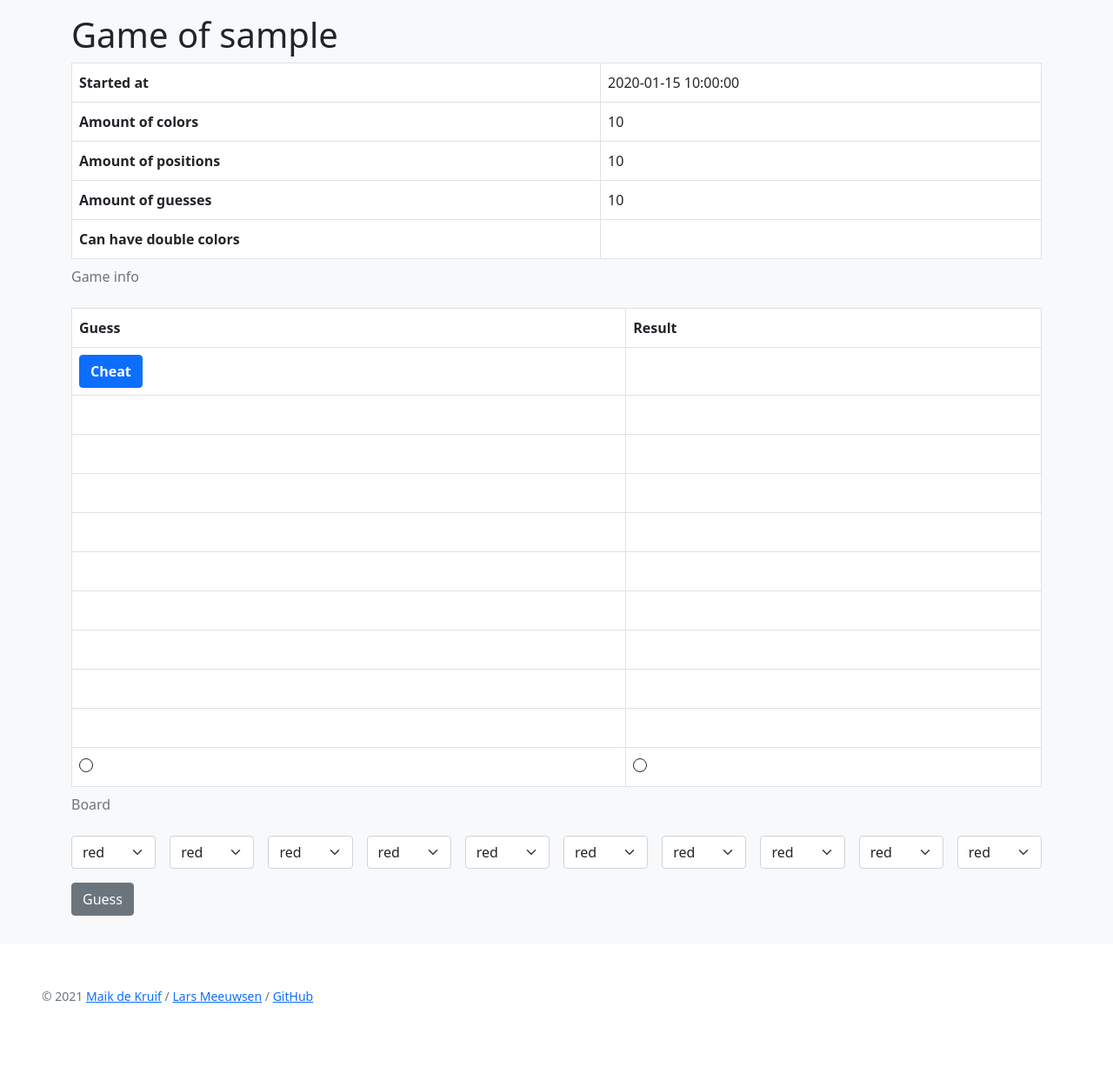
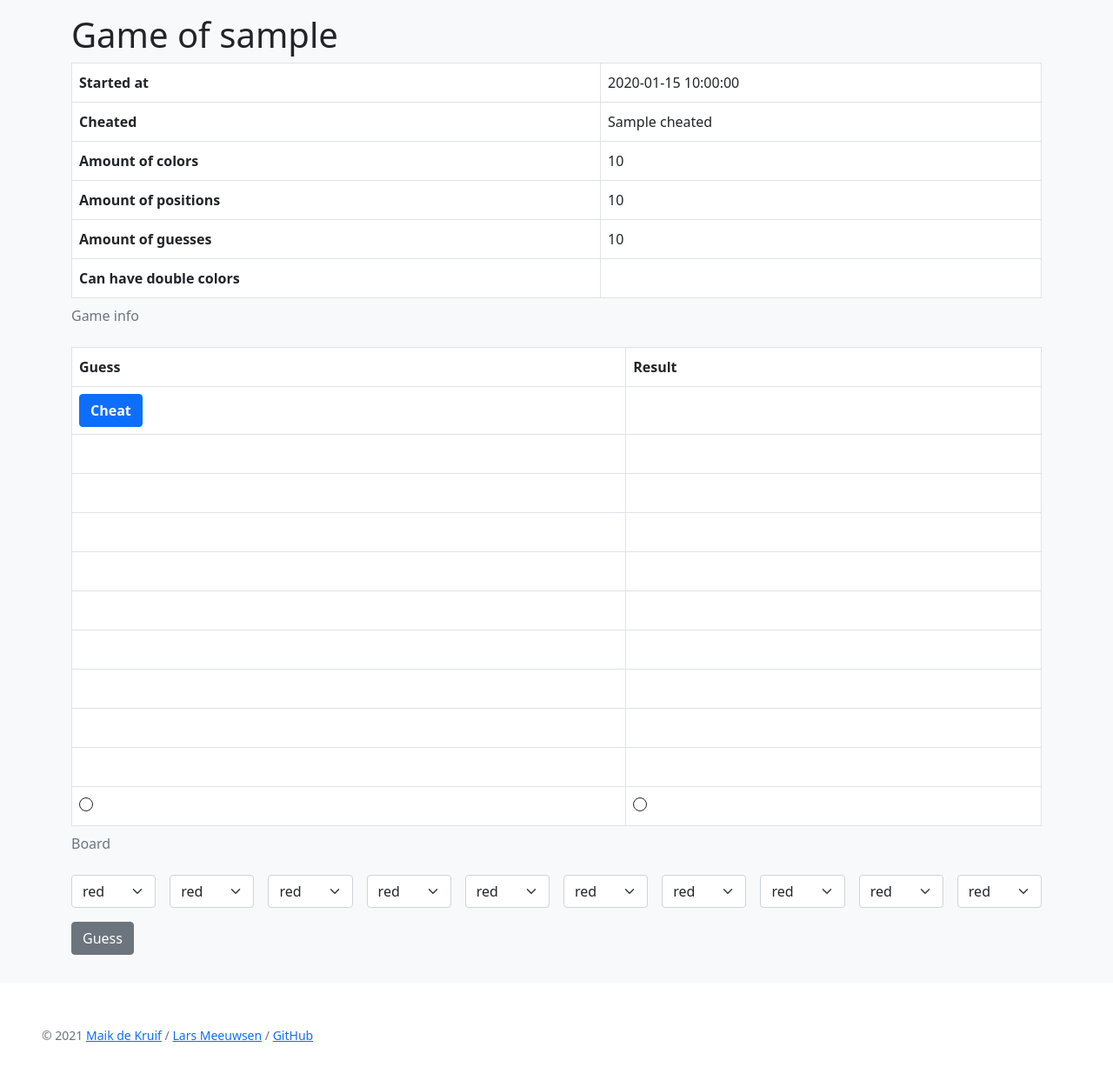
Before and after one commit to Lars-02/Mastermind, a Flask app: template templates/game.html in a window 1280 px wide. Shown: the part 56-1306 px from the top of the page at 87% size. Before the commit the page ends 1209 px from the top, so only its background shows below. Run offline with Flask 2, Linux system fonts and the light colour scheme; the template is opened without the code that fills it: most values are stand-ins (such as "Sample title", 1, 10 or a date in 2020); lists and menus that the app fills with data are empty.

Commit message:
Add Cheated to game

```diff
--- a/model/game_create_form.py
+++ b/model/game_create_form.py
@@ -28,5 +28,5 @@
     name = StringField('Nickname', validators=[DataRequired(), Length(min=4, max=25)])
     colors = IntegerField('Colors', validators=[DataRequired(), NumberRange(min=1, max=12)])
     positions = IntegerField('Positions', validators=[DataRequired(), LessThen('colors'), NumberRange(min=1, max=12)])
-    guesses = IntegerField('Guesses', validators=[DataRequired(), NumberRange(min=1, max=30)])
+    guesses = IntegerField('Guesses', validators=[DataRequired(), NumberRange(min=1, max=20)])
     double_colors = BooleanField('Double colors')
--- a/templates/game.html
+++ b/templates/game.html
@@ -8,6 +8,10 @@
         <tr>
             <th scope="row">Started at</th>
             <td>{{ game.started }}</td>
+        </tr>
+        <tr>
+            <th scope="row">Cheated</th>
+            <td>{{ game.cheated }}</td>
         </tr>
         <tr>
             <th scope="row">Amount of colors</th>
```
